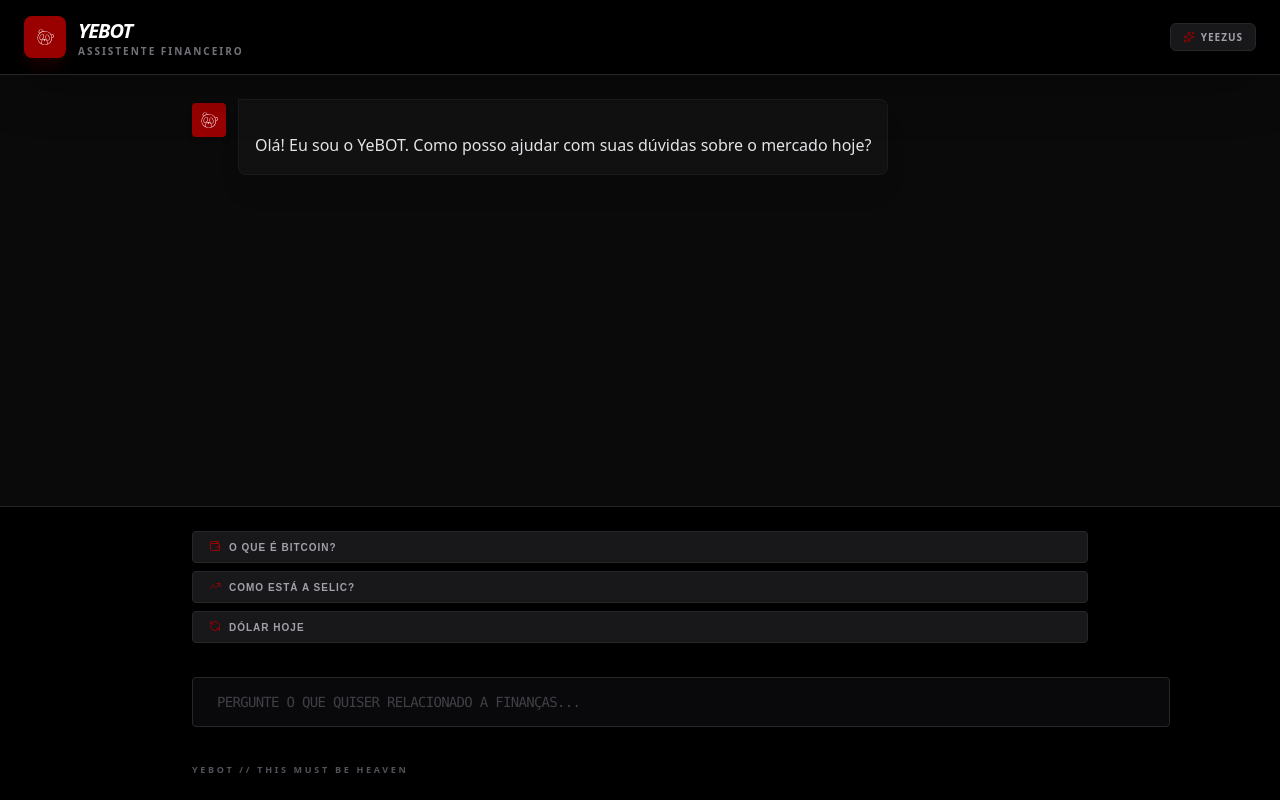
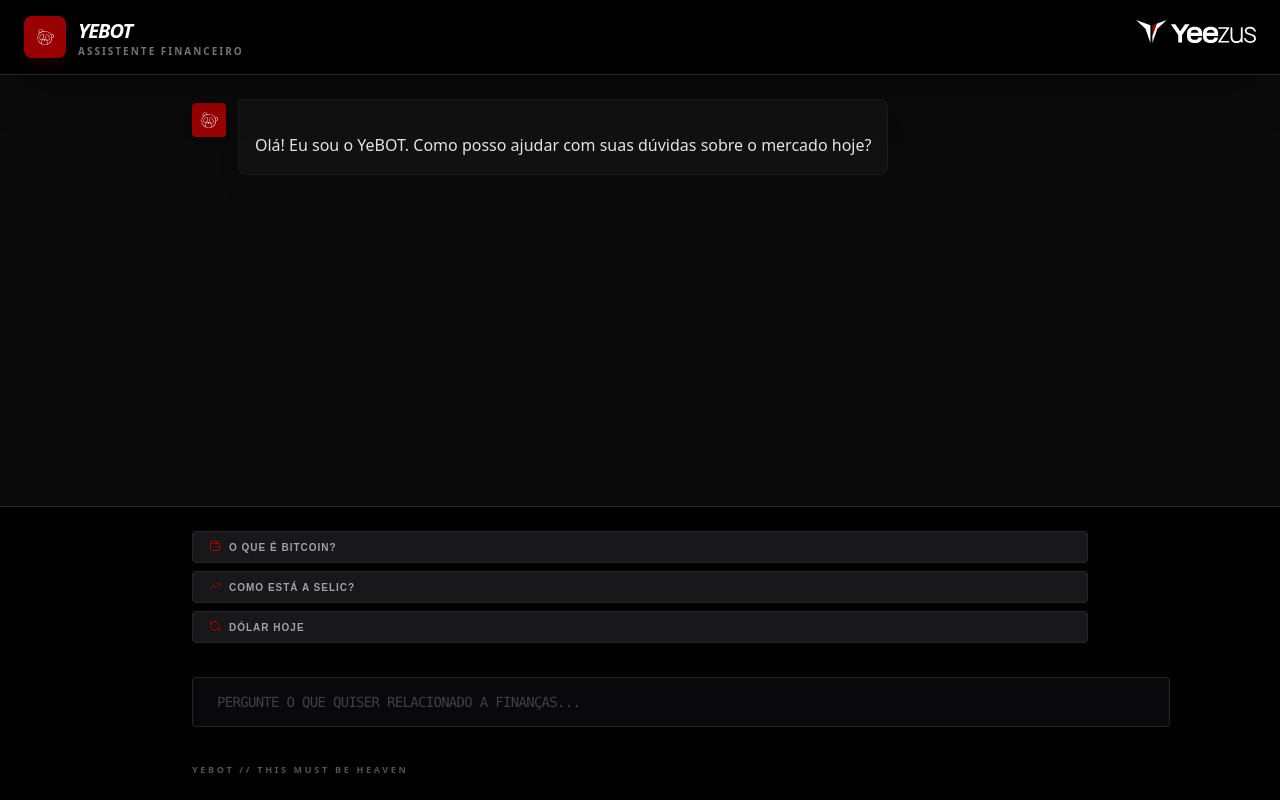
Before and after one commit to eduardoerthal/yeezus, a React (Vite) app: page /yeBOT in a window 1280 px wide. Built offline with nearby package versions, Linux system fonts and the light colour scheme.

Commit message:
logo transformado em botão

```diff
--- a/src/components/Navbar.jsx
+++ b/src/components/Navbar.jsx
@@ -1,14 +1,16 @@
 import { Link } from "react-router-dom";
 import "./Navbar.css";
-import logo from "../assets/logo.svg";
+import Logo from "../assets/logo.svg";
 
 export function Navbar() {
   return (
     <header className="navbar">
 
       <div className="logo">
-  <img src={logo} alt="Yeezus Logo" />
-  </div>
+        <Link to="/">
+          <img src={Logo} alt="Yeezus Logo" />
+        </Link>
+      </div>
 
       <ul className="nav-links">
         <li><Link to="/">Inicio</Link></li>
--- a/src/pages/chat/ChatPage.jsx
+++ b/src/pages/chat/ChatPage.jsx
@@ -5,6 +5,9 @@ import Message from './Mesage';
 import Bear from './Bear';
 import { getGeminiResponse } from '../../services/geminiService';
 import './chat.css';
+import Logo from "../../assets/logo.svg";
+import { Link } from "react-router-dom";
+
 
 const QUICK_PROMPTS = [
   { label: 'O que é Bitcoin?', icon: <Wallet size={12} /> },
@@ -69,10 +72,14 @@ export default function ChatPage() {
             <p>ASSISTENTE FINANCEIRO</p>
           </div>
         </div>
-        <div className="header-badge">
-          <Sparkles size={12} className="prompt-icon" />
-          <span>YEEZUS</span>
+
+        <div className="logo">
+        <Link to="/">
+          <img src={Logo} alt="Yeezus Logo" />
+        </Link>
         </div>
+
+
       </header>
 
 
```
